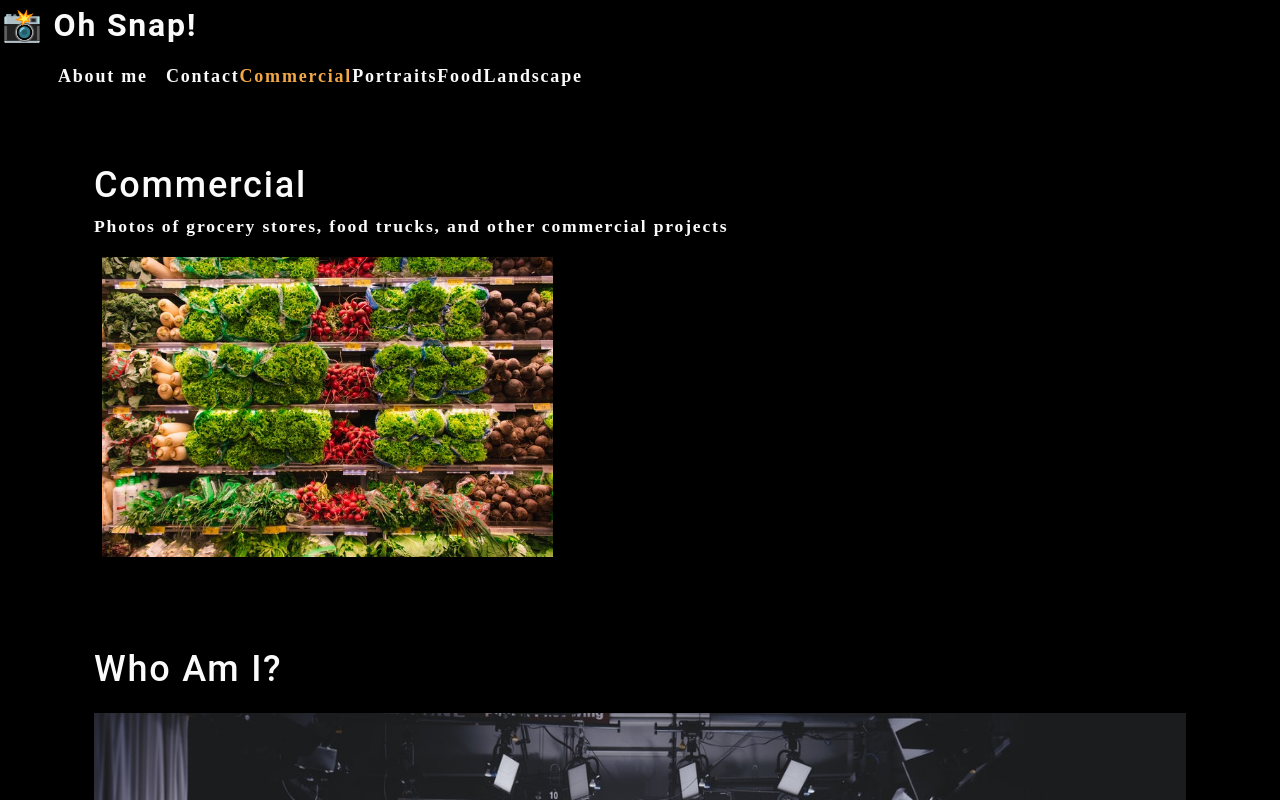
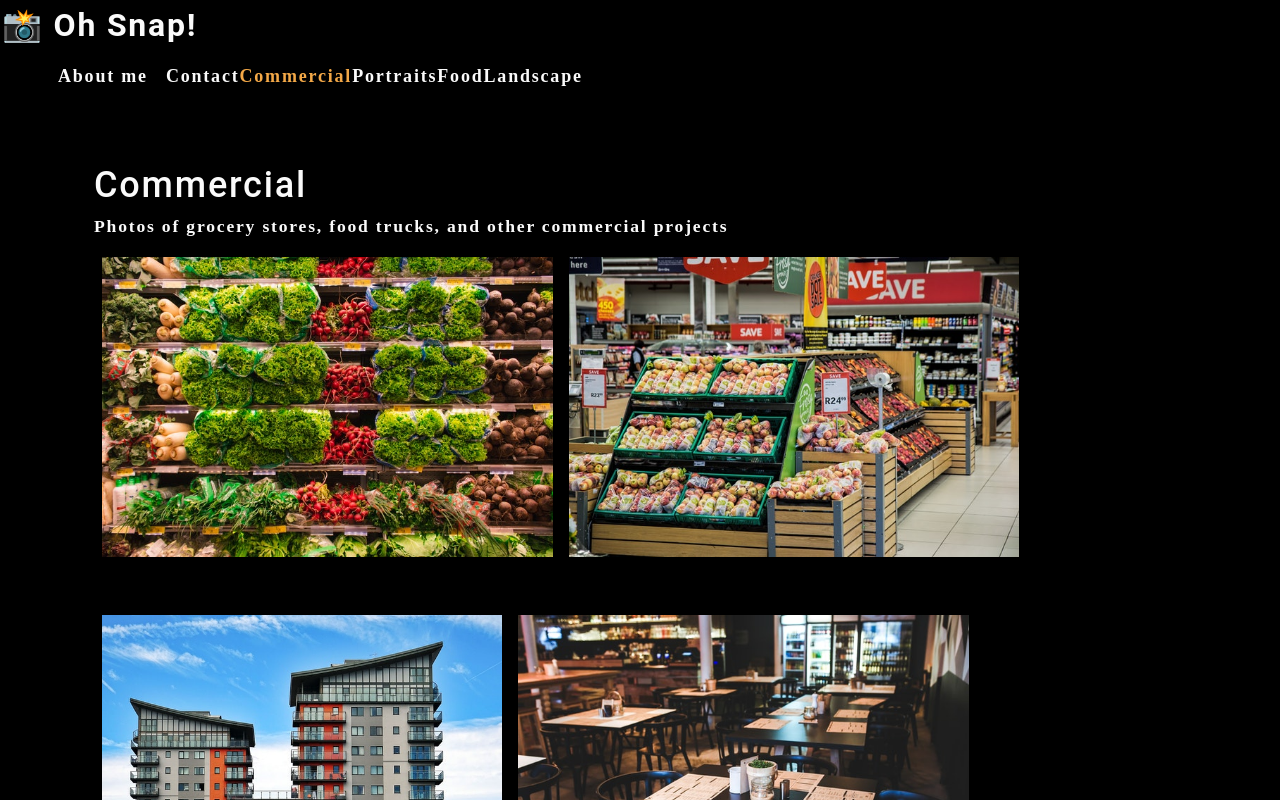
Before and after one commit to violanerd/photo-port, a React (Create React App) app: page / in a window 1280 px wide. Shown: the top 800 px of the page. Built offline with nearby package versions, Linux system fonts and the light colour scheme.

Commit message:
render gallery

```diff
--- a/src/App.js
+++ b/src/App.js
@@ -40,7 +40,7 @@
       setCurrentCategory={setCurrentCategory}
       currentCategory={currentCategory}></Nav>
       <main>
-        <Gallery></Gallery>
+        <Gallery currentCategory={currentCategory}></Gallery>
         <About></About>
       </main>
     </div>
--- a/src/components/Gallery/index.js
+++ b/src/components/Gallery/index.js
@@ -1,19 +1,14 @@
 import React from  'react'
 import { capitalizeFirstLetter } from '../../utils/helpers'
-import photo from "../../assets/small/commercial/0.jpg";
+import PhotoList from '../PhotoList.js';
 
-function Gallery(props){
-    const currentCategory = {
-        name: "commercial",
-        description: "Photos of grocery stores, food trucks, and other commercial projects",
-    }
+function Gallery({currentCategory}){
+    const {name, description} = currentCategory
     return (
         <section>
-            <h1>{capitalizeFirstLetter(currentCategory.name)}</h1>
-            <p>{currentCategory.description}</p>
-            <div className='flex-row'>
-                <img src={photo} alt="vegetables" className='img-thumbnail mx-1'></img>
-            </div>
+            <h1 data-testid="h1tag">{capitalizeFirstLetter(name)}</h1>
+            <p>{description}</p>
+            <PhotoList category={currentCategory.name}></PhotoList>
         </section>
     )
 }
--- /dev/null
+++ b/src/components/PhotoList.js/index.js
@@ -0,0 +1,120 @@
+import React, {useState} from 'react'
+
+
+function PhotoList(props){
+    const [photos] = useState([
+        {
+          name: 'Grocery aisle',
+          category: 'commercial',
+          description: 'Lorem ipsum dolor sit amet, consectetur adipiscing elit. Nunc ultricie',
+        },
+        {
+          name: 'Grocery booth',
+          category: 'commercial',
+          description: 'Lorem ipsum dolor sit amet, consectetur adipiscing elit. Nunc ultricie',
+        },
+        {
+          name: 'Building exterior',
+          category: 'commercial',
+          description: 'Lorem ipsum dolor sit amet, consectetur adipiscing elit. Nunc ultricie',
+        },
+        {
+          name: 'Restaurant table',
+          category: 'commercial',
+          description: 'Lorem ipsum dolor sit amet, consectetur adipiscing elit. Nunc ultricie',
+        },
+        {
+          name: 'Cafe interior',
+          category: 'commercial',
+          description: 'Lorem ipsum dolor sit amet, consectetur adipiscing elit. Nunc ultricie',
+        },
+        {
+          name: 'Cat green eyes',
+          category: 'portraits',
+          description: 'Lorem ipsum dolor sit amet, consectetur adipiscing elit. Nunc ultricie',
+        },
+        {
+          name: 'Green parrot',
+          category: 'portraits',
+          description: 'Lorem ipsum dolor sit amet, consectetur adipiscing elit. Nunc ultricie',
+        },
+        {
+          name: 'Yellow macaw',
+          category: 'portraits',
+          description: 'Lorem ipsum dolor sit amet, consectetur adipiscing elit. Nunc ultricie',
+        },
+        {
+          name: 'Pug smile',
+          category: 'portraits',
+          description: 'Lorem ipsum dolor sit amet, consectetur adipiscing elit. Nunc ultricie',
+        },
+        {
+          name: 'Pancakes',
+          category: 'food',
+          description: 'Lorem ipsum dolor sit amet, consectetur adipiscing elit. Nunc ultricie',
+        },
+        {
+          name: 'Burrito',
+          category: 'food',
+          description: 'Lorem ipsum dolor sit amet, consectetur adipiscing elit. Nunc ultricie',
+        },
+        {
+          name: 'Scallop pasta',
+          category: 'food',
+          description: 'Lorem ipsum dolor sit amet, consectetur adipiscing elit. Nunc ultricie',
+        },
+        {
+          name: 'Burger',
+          category: 'food',
+          description: 'Lorem ipsum dolor sit amet, consectetur adipiscing elit. Nunc ultricie',
+        },
+        {
+          name: 'Fruit bowl',
+          category: 'food',
+          description: 'Lorem ipsum dolor sit amet, consectetur adipiscing elit. Nunc ultricie',
+        },
+        {
+          name: 'Green river',
+          category: 'landscape',
+          description: 'Lorem ipsum dolor sit amet, consectetur adipiscing elit. Nunc ultricie',
+        },
+        {
+          name: 'Docks',
+          category: 'landscape',
+          description: 'Lorem ipsum dolor sit amet, consectetur adipiscing elit. Nunc ultricie',
+        },
+        {
+          name: 'Panoramic village by sea',
+          category: 'landscape',
+          description: 'Lorem ipsum dolor sit amet, consectetur adipiscing elit. Nunc ultricie',
+        },
+        {
+          name: 'Domestic landscape',
+          category: 'landscape',
+          description: 'Lorem ipsum dolor sit amet, consectetur adipiscing elit. Nunc ultricie',
+        },
+        {
+          name: 'Park bench',
+          category: 'landscape',
+          description: 'Lorem ipsum dolor sit amet, consectetur adipiscing elit. Nunc ultricie',
+        },
+      ]);
+    const currentPhotos = photos.filter((photo) => photo.category === props.category);
+    return(
+        <div>
+        <div lassName="flex-row">
+            {currentPhotos.map((image, i) => (
+                <img
+                src={require(`../../assets/small/${props.category}/${i}.jpg`)}//had to remove the default property
+                alt={image.name}
+                className="img-thumbnail mx-1"
+                key={image.name}
+                />
+            ))}
+
+        </div>
+    </div>
+    )
+}
+
+export default PhotoList;
```
